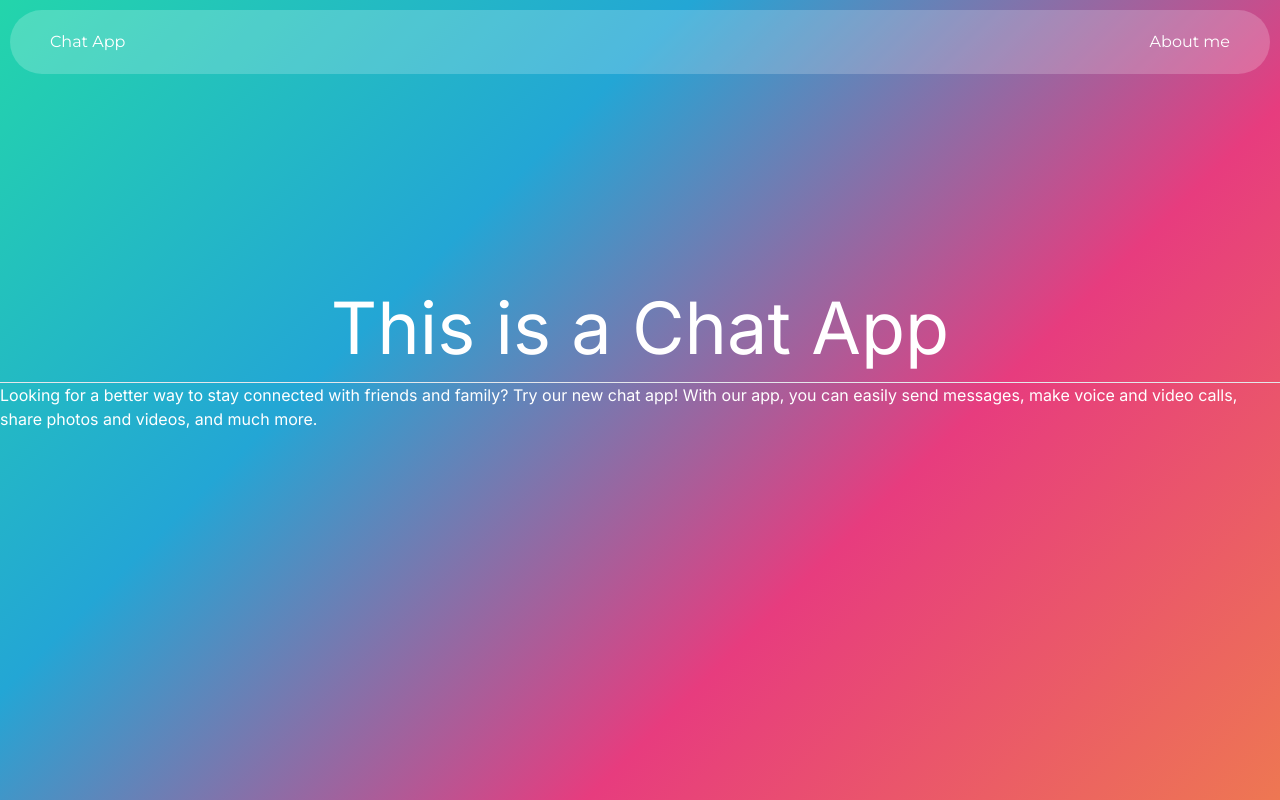
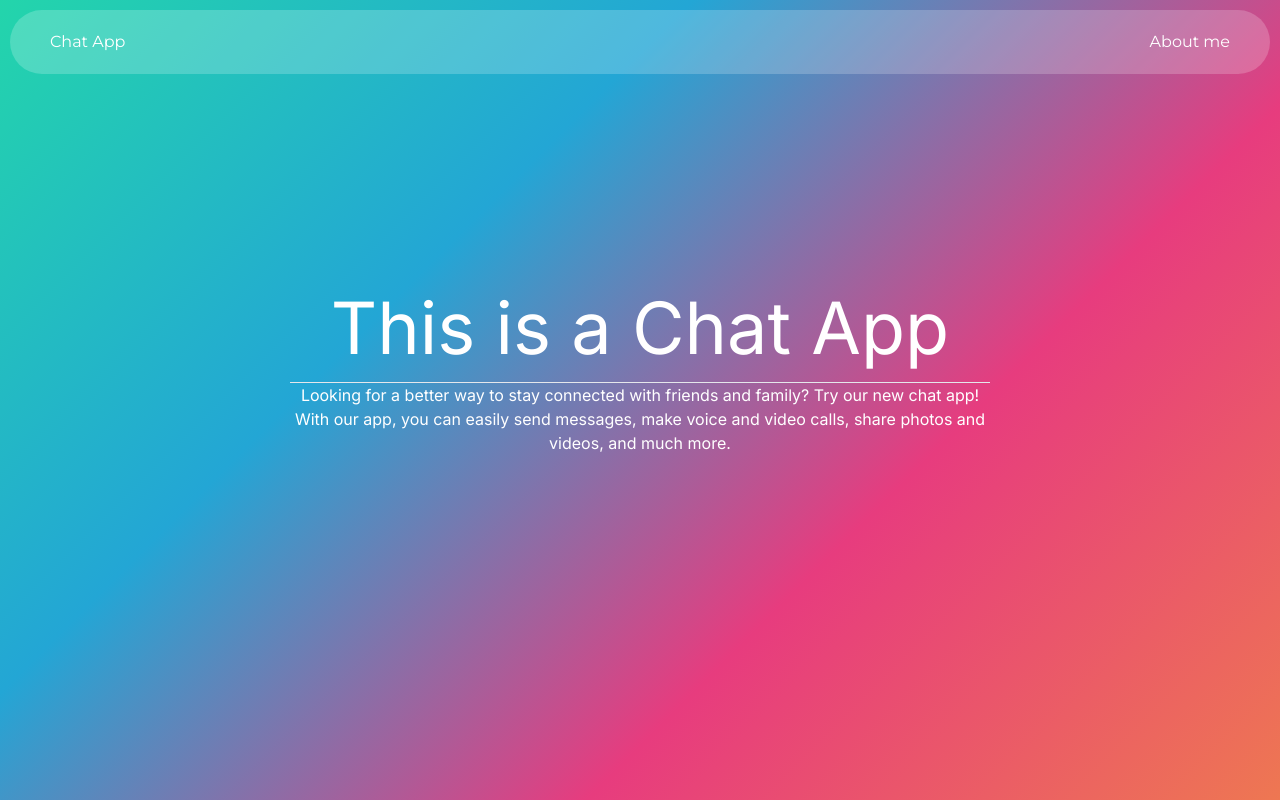
Before and after one commit to faiz-ul-hassan747284/chat_app_next, a Next.js app: page / in a window 1280 px wide. Shown: the top 800 px of the page. Built offline with nearby package versions, Linux system fonts and the light colour scheme.

Commit message:
separate landing into components

```diff
--- /dev/null
+++ b/components/shared/Landing.module.css
@@ -0,0 +1,16 @@
+.landing_div{
+  height: 700px;
+  width: 100%;
+}
+.landing_div_inner{
+max-width: 700px;
+  margin: 200px auto;
+}
+.landing_div_heading{
+  text-align: center;
+  font-size: 72px;
+}
+.landing_div_paragraph{
+  text-align: center;
+  font-size: 16px;
+}
--- /dev/null
+++ b/components/shared/Landing.tsx
@@ -0,0 +1,18 @@
+import style from "./Landing.module.css";
+function Landing() {
+  return (
+    <div className={style.landing_div}>
+      <div className={style.landing_div_inner}>
+        <h1 className={style.landing_div_heading}>This is a Chat App</h1>
+        <hr />
+        <p className={style.landing_div_paragraph}>
+          Looking for a better way to stay connected with friends and family?
+          Try our new chat app! With our app, you can easily send messages, make
+          voice and video calls, share photos and videos, and much more.
+        </p>
+      </div>
+    </div>
+  );
+}
+
+export default Landing;
--- a/pages/Landing.module.css
+++ /dev/null
@@ -1,12 +0,0 @@
-.landing_div{
-  height: 700px;
-  width: 100%;
-}
-.landing_div_inner{
-  display: flex;
-  justify-content: center;
-  margin-top: 200px;
-}
-.landing_div_heading{
-  font-size: 72px;
-}
--- a/pages/index.tsx
+++ b/pages/index.tsx
@@ -1,18 +1,11 @@
+import Navbar from "@/components/shared/Navbar";
+import Landing from "@/components/shared/Landing";
 
-import Navbar from "../components/shared/Navbar";
-
-import style from './Landing.module.css'
 export default function Home() {
   return (
     <main>
-      <Navbar/>
-      <div className={style.landing_div}>
-      <div className={style.landing_div_inner}>
-        <h1 className={style.landing_div_heading}>This is a Chat App</h1>
-        </div>
-        <hr/>
-        Looking for a better way to stay connected with friends and family? Try our new chat app! With our app, you can easily send messages, make voice and video calls, share photos and videos, and much more.
-      </div>
+      <Navbar />
+      <Landing />
     </main>
-  )
+  );
 }
```
